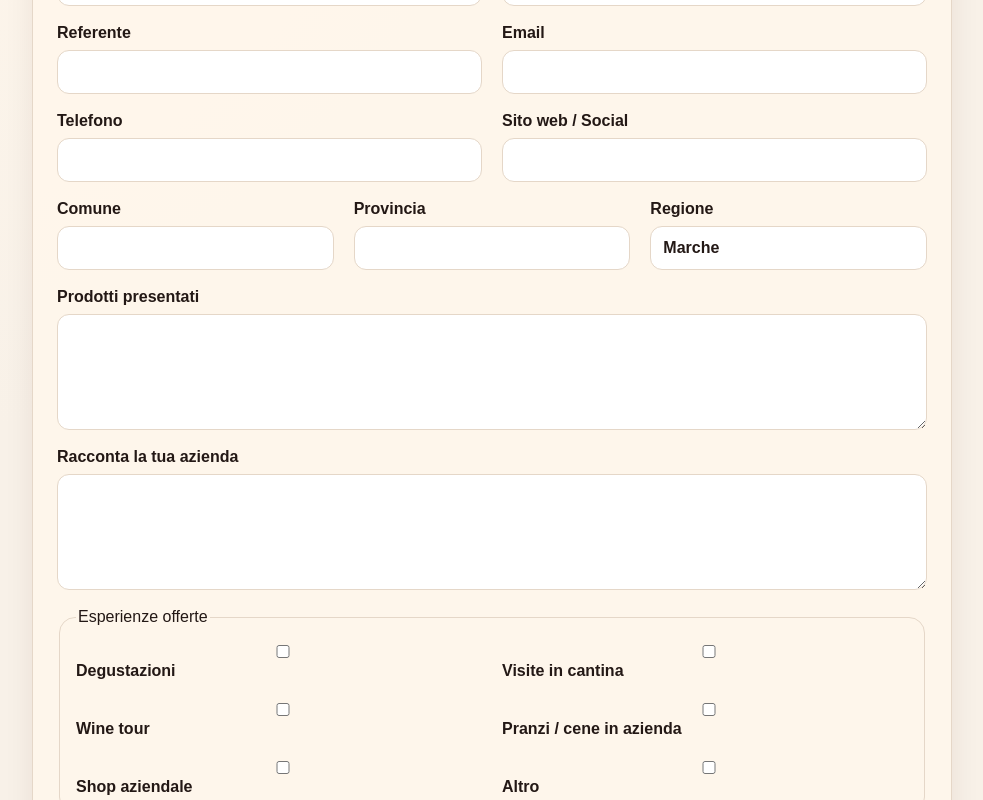
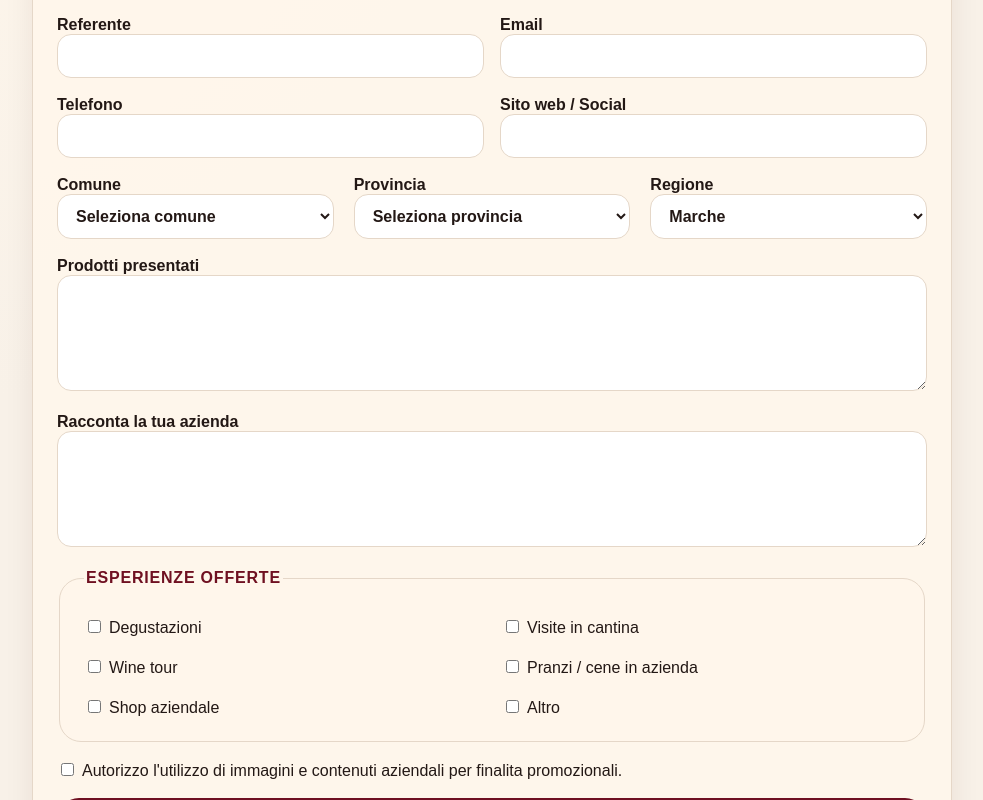
Before and after one commit to giordmando/rosso-di-sera-staff-app, a Next.js app: page /candidatura in a window 1280 px wide. Shown: the part 340-1140 px from the top of the page, without its empty margins (148-1131 px from the left). Built offline with nearby package versions, Linux system fonts and the light colour scheme.

Commit message:
Improve candidature form layout and geographic selects

```diff
--- a/src/app/candidatura/CandidatureForm.tsx
+++ b/src/app/candidatura/CandidatureForm.tsx
@@ -3,87 +3,38 @@
 import { useState } from 'react';
 import { EXPERIENCE_OPTIONS } from '@/lib/constants';
 
+const MARCHE_PROVINCES = ['AN', 'AP', 'FM', 'MC', 'PU'];
+const MARCHE_COMMONS = ['Ancona', 'Ascoli Piceno', 'Fermo', 'Macerata', 'Pesaro', 'Senigallia', 'Jesi', 'Fano', 'Civitanova Marche', 'San Benedetto del Tronto'];
+
 export function CandidatureForm() {
   const [message, setMessage] = useState('');
   const [ok, setOk] = useState(false);
   const [pending, setPending] = useState(false);
-
   async function handleSubmit(event: React.FormEvent<HTMLFormElement>) {
     event.preventDefault();
     setPending(true);
     setMessage('');
-
     const form = new FormData(event.currentTarget);
-    const body = {
-      company_name: String(form.get('company_name') || ''),
-      brand_name: String(form.get('brand_name') || ''),
-      contact_name: String(form.get('contact_name') || ''),
-      email: String(form.get('email') || ''),
-      phone: String(form.get('phone') || ''),
-      website_social: String(form.get('website_social') || ''),
-      city: String(form.get('city') || ''),
-      province: String(form.get('province') || ''),
-      region: String(form.get('region') || ''),
-      products: String(form.get('products') || ''),
-      company_story: String(form.get('company_story') || ''),
-      experiences: form.getAll('experiences').map(String),
-      media_consent: form.get('media_consent') === 'on',
-    };
-
-    const response = await fetch('/api/candidature', {
-      method: 'POST',
-      headers: { 'Content-Type': 'application/json' },
-      body: JSON.stringify(body),
-    });
-
+    const body = { company_name: String(form.get('company_name') || ''), brand_name: String(form.get('brand_name') || ''), contact_name: String(form.get('contact_name') || ''), email: String(form.get('email') || ''), phone: String(form.get('phone') || ''), website_social: String(form.get('website_social') || ''), city: String(form.get('city') || ''), province: String(form.get('province') || ''), region: String(form.get('region') || ''), products: String(form.get('products') || ''), company_story: String(form.get('company_story') || ''), experiences: form.getAll('experiences').map(String), media_consent: form.get('media_consent') === 'on' };
+    const response = await fetch('/api/candidature', { method: 'POST', headers: { 'Content-Type': 'application/json' }, body: JSON.stringify(body) });
     const result = await response.json();
     setPending(false);
     setOk(response.ok);
     setMessage(result.message || (response.ok ? 'Candidatura inviata' : 'Errore invio candidatura'));
-
     if (response.ok) event.currentTarget.reset();
   }
-
   return (
     <form onSubmit={handleSubmit} style={{ display: 'grid', gap: 18, marginTop: 28 }}>
-      <div className="grid grid-2">
-        <label>Ragione sociale<input name="company_name" style={inputStyle} /></label>
-        <label>Nome azienda / cantina<input name="brand_name" required style={inputStyle} /></label>
-      </div>
-      <div className="grid grid-2">
-        <label>Referente<input name="contact_name" style={inputStyle} /></label>
-        <label>Email<input name="email" type="email" style={inputStyle} /></label>
-      </div>
-      <div className="grid grid-2">
-        <label>Telefono<input name="phone" style={inputStyle} /></label>
-        <label>Sito web / Social<input name="website_social" style={inputStyle} /></label>
-      </div>
-      <div className="grid grid-3">
-        <label>Comune<input name="city" style={inputStyle} /></label>
-        <label>Provincia<input name="province" style={inputStyle} /></label>
-        <label>Regione<input name="region" defaultValue="Marche" style={inputStyle} /></label>
-      </div>
-      <label>Prodotti presentati<textarea name="products" rows={5} style={inputStyle} /></label>
-      <label>Racconta la tua azienda<textarea name="company_story" rows={5} style={inputStyle} /></label>
-      <fieldset style={{ border: '1px solid var(--border)', borderRadius: 16, padding: 16 }}>
-        <legend>Esperienze offerte</legend>
-        <div className="grid grid-2">
-          {EXPERIENCE_OPTIONS.map((item) => <label key={item}><input type="checkbox" name="experiences" value={item} /> {item}</label>)}
-        </div>
-      </fieldset>
-      <label><input type="checkbox" name="media_consent" /> Autorizzo l'utilizzo di immagini e contenuti aziendali per finalita promozionali.</label>
+      <div className="form-grid"><label><span>Ragione sociale</span><input name="company_name" /></label><label><span>Nome azienda / cantina</span><input name="brand_name" required /></label></div>
+      <div className="form-grid"><label><span>Referente</span><input name="contact_name" /></label><label><span>Email</span><input name="email" type="email" /></label></div>
+      <div className="form-grid"><label><span>Telefono</span><input name="phone" /></label><label><span>Sito web / Social</span><input name="website_social" /></label></div>
+      <div className="grid grid-3"><label><span>Comune</span><select name="city" defaultValue=""><option value="">Seleziona comune</option>{MARCHE_COMMONS.map((item) => <option key={item} value={item}>{item}</option>)}<option value="Altro">Altro / fuori lista</option></select></label><label><span>Provincia</span><select name="province" defaultValue=""><option value="">Seleziona provincia</option>{MARCHE_PROVINCES.map((item) => <option key={item} value={item}>{item}</option>)}</select></label><label><span>Regione</span><select name="region" defaultValue="Marche"><option value="Marche">Marche</option><option value="Abruzzo">Abruzzo</option><option value="Emilia-Romagna">Emilia-Romagna</option><option value="Umbria">Umbria</option><option value="Altro">Altro</option></select></label></div>
+      <label><span>Prodotti presentati</span><textarea name="products" rows={5} /></label>
+      <label><span>Racconta la tua azienda</span><textarea name="company_story" rows={5} /></label>
+      <fieldset className="card" style={{ boxShadow: 'none' }}><legend className="eyebrow">Esperienze offerte</legend><div className="grid grid-2">{EXPERIENCE_OPTIONS.map((item) => <label key={item} style={{ fontWeight: 400 }}><input type="checkbox" name="experiences" value={item} style={{ width: 'auto', marginRight: 8 }} />{item}</label>)}</div></fieldset>
+      <label style={{ fontWeight: 400 }}><input type="checkbox" name="media_consent" style={{ width: 'auto', marginRight: 8 }} />Autorizzo l'utilizzo di immagini e contenuti aziendali per finalita promozionali.</label>
       <button className="btn btn-primary" disabled={pending} type="submit">{pending ? 'Invio in corso...' : 'Invia candidatura'}</button>
       {message ? <p style={{ color: ok ? 'green' : 'var(--wine)', fontWeight: 700 }}>{message}</p> : null}
     </form>
   );
 }
-
-const inputStyle: React.CSSProperties = {
-  display: 'block',
-  width: '100%',
-  marginTop: 8,
-  padding: 12,
-  borderRadius: 12,
-  border: '1px solid var(--border)',
-  background: 'white',
-};
```
